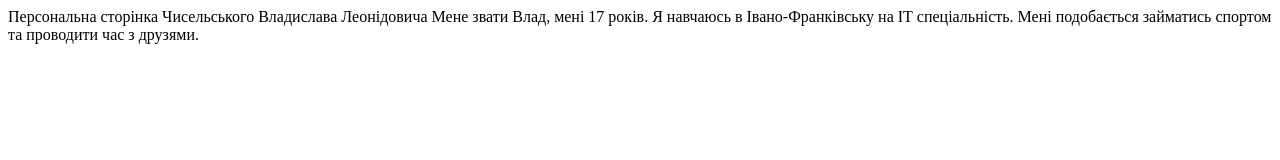
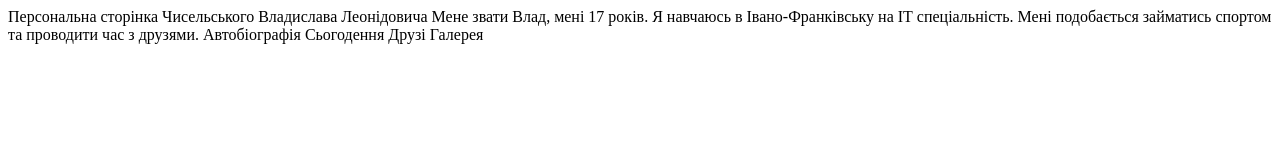
Before and after one commit to VladChys/WebDesignIf, a plain HTML site: page WebDesignPractice/index.html in a window 1280 px wide. Drawn offline with Linux system fonts and the light colour scheme.

Commit message:
Update index.html

```diff
--- a/WebDesignPractice/index.html
+++ b/WebDesignPractice/index.html
@@ -11,6 +11,11 @@ Index
 <body>
 Мене звати Влад, мені 17 років. Я навчаюсь в Івано-Франківську на ІТ спеціальність.
 Мені подобається займатись спортом та проводити час з друзями.
+
+Автобіографія
+Сьогодення
+Друзі
+Галерея
 </body>
 
 </html>
```
